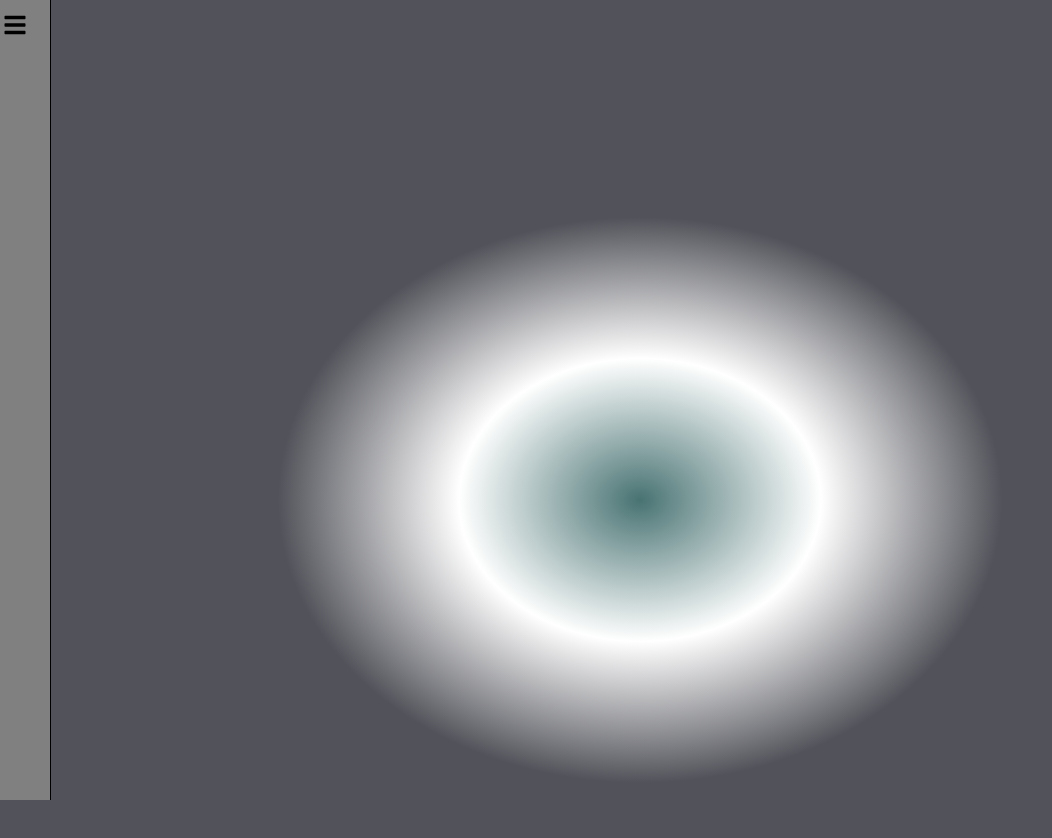
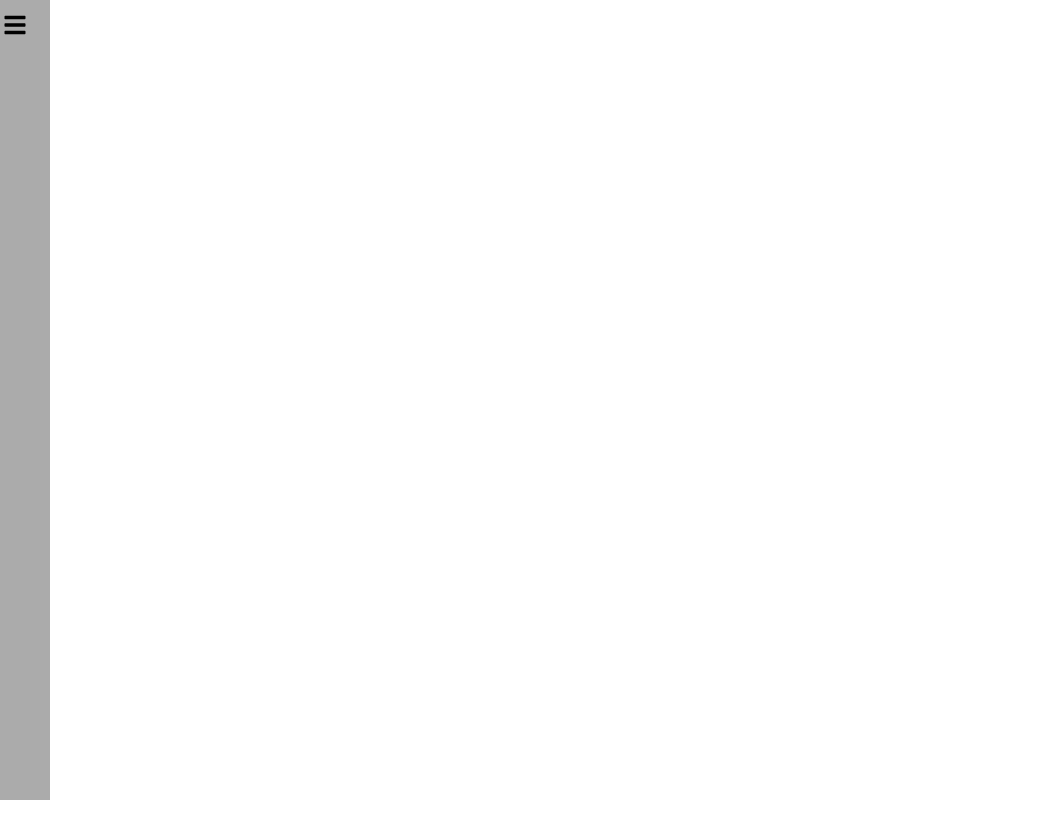
Before and after one commit to roboryakhel/VideoSync, a React (Create React App) app in the folder vid-sync-client/: page / in a window 1280 px wide. Shown: the top 838 px of the page, without its empty margins (0-1052 px from the left). After the commit the page ends 800 px from the top, so only its background shows below. Built offline with nearby package versions, Linux system fonts and the light colour scheme.

Commit message:
client side updated

```diff
--- a/vid-sync-client/src/App.css
+++ b/vid-sync-client/src/App.css
@@ -8,13 +8,19 @@ html, body {
   position: fixed;
   width: 50px;
   height: 100%;
-  background-color: gray;
-  transition: all 0.5s ease;
-  border-right: 1px black solid;
+  background-color:rgba(255,255,255,0);
+  transition: all 0.8s ease;
+  /* border-right: 1px black solid; */
+  z-index: 100;
+}
+.sidebar:hover  {
+  background-color: rgba(150, 150, 150, 0.8);
 }
 
 .sidebar.open{
   width:300px;
+  background-color: rgba(150,150,150,0.8);
+
 }
 
 .sidebarInner{
@@ -34,14 +40,11 @@ html, body {
   cursor: pointer;
   display: flex;
   align-items: center;
-  /* padding:0px; */
-  /* margin:auto; */
 }
 
 .vidWrapper {
-  /* width:1920px; */
-  height:1000px;
-  background-image: radial-gradient(rgb(72, 114, 114) 0%, transparent 20%, rgb(82, 83, 90) 40%);
+  z-index:0;
+  height:100%;
 }
 
 .vidContainer {
--- a/vid-sync-client/src/App.js
+++ b/vid-sync-client/src/App.js
@@ -3,11 +3,12 @@ import './App.css';
 import { io } from "socket.io-client";
 import { ConnectionSideMenu } from './Components/ConnectionSideMenu';
 import { VideoPlayer } from './Components/VideoPlayer';
+import ReactPlayer from 'react-player';
+
 
 const URL = "ws://localhost:8080";
 
 let emit = false;
-// let subroom = "aaaaaaa";
 let pr ="";
 let seekCycle = 0;
 
@@ -15,15 +16,15 @@ function App() {
   const [uName, setUname] = useState("");
   const [room, setRoomID] = useState("0");
   const [socket, setSocket] = useState(false);
-  const [isRoomValid, setisRoomValid] = useState(false);
   const [type, setType] = useState("");
   const [seekTime, setSeekTime] = useState(0);
+  const [videoURL, setVideoURL] = useState("");
 
   function connect(t) {
-      if (t === "sub")
+      if (t === "sub") {
         connectSubscriber(room)
-      else  {
-        //   console.log("Room ID invlid or No RoomID. Connecting as host...");
+      }
+      else {
         connectPublisher();
       }
   }
@@ -45,9 +46,9 @@ function App() {
               });
           }
           else {
-            //   console.log(args);
+              console.log(args);
               setUname(args.username);
-            //   setRoomID(args.roomID);
+              setRoomID(args.roomID);
               console.log(uName," connected to room ", room, " as ", type);
               setSocket(socket);
               setType("sub");
@@ -67,23 +68,14 @@ function App() {
               type: "pub"
           }
       });
-      setSocket(socket);
-      console.log(socket.id, " connecting to server");
       socket.on("Main", (args) => {
         setUname(args.username);
         setRoomID(args.roomID);
         console.log(uName," connected to room ", room, " as ", type);
-          putPubinTheirRoom(socket);
       });
       setType("pub");
-  }
+      setSocket(socket);
 
-  // Connect to client room and send init msg
-  const putPubinTheirRoom = (socket) => {
-      socket.on(room, (args) => {
-          if (args.text === "Success")
-              console.log("You are now in room: ", room, ", ", uName);
-      });
   }
 
   // TODO: fix this function
@@ -91,12 +83,14 @@ function App() {
     setRoomID(event.target.value);
   }
 
-  const onProgress = (event) => {
+  function onProgress(event) {
       if (type === "sub" && seekCycle === 0) {
+        const currTime = event.playedSeconds;
+        if (Math.abs(Math.floor(currTime)-seekTime) > 1)
             pr.seekTo(Math.floor(seekTime));
-          seekCycle = 100;
+          seekCycle = 5;
       } else {
-          if (socket && emit) {
+          if (socket && type == "pub") {
               socket.emit("onProgress", {time:event.playedSeconds});
               console.log("emmitted new time " + event.playedSeconds);
           } else {
@@ -107,10 +101,27 @@ function App() {
           seekCycle--;
   }
 
+    function handleChangeURL(event)  {
+    setVideoURL(global.URL.createObjectURL(event.target.files[0]));
+    console.log(videoURL);
+    }
+
+    function ref(p) {
+        pr = p;
+    }
+
   return (
    <>
-    <ConnectionSideMenu con={connect} han={handleInput} r={room}/>
-    <VideoPlayer />
+    <ConnectionSideMenu con={connect} han={handleInput} r={room} chURL={handleChangeURL}/>
+    {/* <VideoPlayer ref={ref} url={videoURL} onProgress={onProgress}/> */}
+
+    <div className={"vidWrapper"}>
+        <div className={"vidContainer"}>
+            <div>
+                <ReactPlayer ref={ref} url={videoURL}  className="react-player" playing controls width="100%" height="100%" onProgress={onProgress} />
+            </div>
+        </div>
+    </div>
    </>
   );
 }
--- a/vid-sync-client/src/Components/ConnectionSideMenu/index.js
+++ b/vid-sync-client/src/Components/ConnectionSideMenu/index.js
@@ -18,6 +18,7 @@ export const ConnectionSideMenu = (props) => {
         // `current` points to the mounted file input element
         inputFile.current.click();
     };
+
     return (
         <>
             <Wrapper className={sidebarClass}>
@@ -34,7 +35,9 @@ export const ConnectionSideMenu = (props) => {
                         </Join>
                         <Text>RoomID: {props.r}</Text>
                         <Btn onClick={()=>{selectMovie()}} >Select Movie</Btn>
-                        <input type='file' id='file' ref={inputFile} style={{display: 'none'}}/>
+
+                        <input type='file' id='file' ref={inputFile} style={{display: 'none'}} onChange={props.chURL}/>
+
                     </ContainerInner>
                 </Container>
             </Wrapper>
--- a/vid-sync-client/src/Components/VideoPlayer/index.js
+++ b/vid-sync-client/src/Components/VideoPlayer/index.js
@@ -1,14 +1,14 @@
 import React from 'react';
 import ReactPlayer from 'react-player';
 
-export const VideoPlayer = ({props}) => {
+export const VideoPlayer = (props) => {
 
     return (
         <>
             <div className={"vidWrapper"}>
                 <div className={"vidContainer"}>
                     <div>
-                        {/* <ReactPlayer ref={props.ref} url={props.url}  className="react-player" playing controls width="100%" height="100%" onProgress={props.onProgress} />                   */}
+                        <ReactPlayer ref={props.ref} url={props.url}  className="react-player" playing controls width="100%" height="100%" onProgress={props.onProgress} />
                     </div>
                 </div>
             </div>
```
Lines whose indentation alone changed are shown as unchanged.
